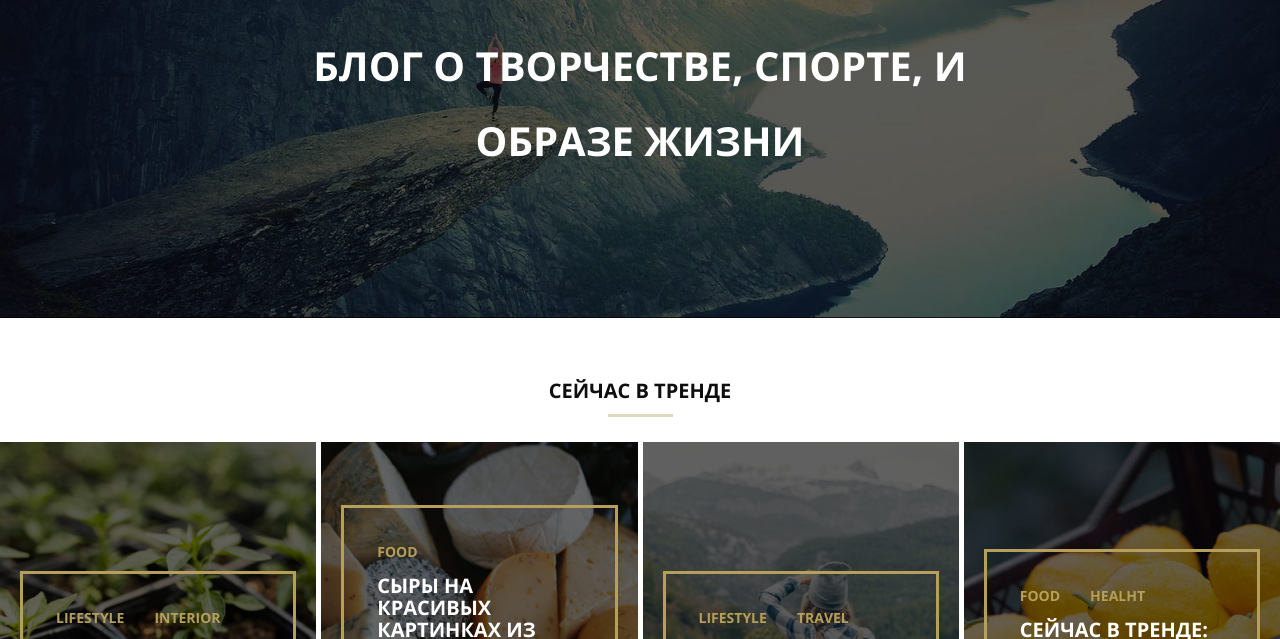
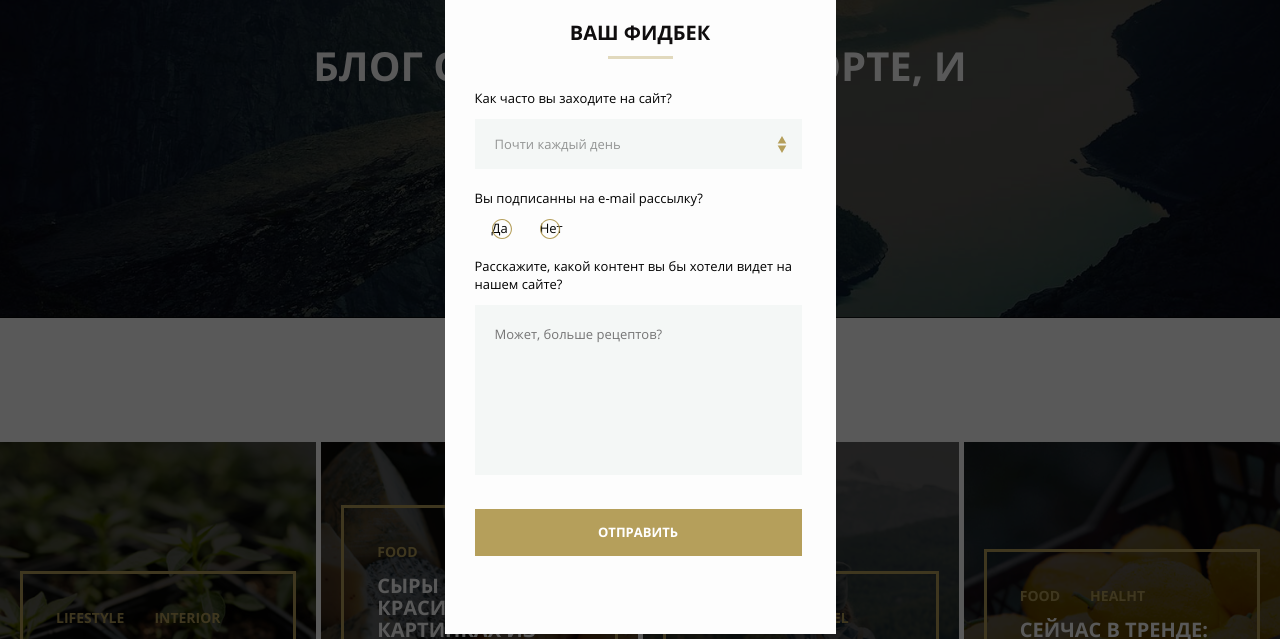
Before and after one commit to Katrina-Panina/mq-diplpom-Panina, a plain HTML site: page index.html in a window 1280 px wide. Shown: the part 113-752 px from the top of the page. Drawn offline with Linux system fonts and the light colour scheme; files whose address does not match are found by name.

Commit message:
Add files via upload

```diff
--- a/css/style.css
+++ b/css/style.css
@@ -746,9 +746,11 @@
     /* product */
 
     .product-info {
-      width: 1200px;
+      width: 1170px;
       margin-right: auto;
       margin-left: auto;
+      padding-left: 15px;
+      padding-right: 15px;
     }
     .product-name {
       text-align: center;
@@ -786,9 +788,6 @@
       display: flex;
       flex-wrap: wrap;
       justify-content: space-between;
-      width: 1170px;
-
-
 
          }
 
@@ -922,7 +921,7 @@
   position: relative;
   padding: 14% 6.67% 7.88% 5.455%;
   border: 3px solid rgba(181, 159, 91, 0.6);
-  transform: translateY(-12%);
+  transform: translateY(-30px);
   display: flex;
   flex-direction: column;
   flex-grow: 1;
@@ -1073,6 +1072,9 @@
        top: 0;
        bottom: 0;
        display: none;
+       display: flex;
+       justify-content:center;
+       align-items: center;
 
       }
 
@@ -1094,6 +1096,10 @@
            position: relative;
            z-index: 999;
            background-color: #fdfdfd;
+           padding-top: 20px;
+           padding-bottom: 20px;
+
+
           }
 
 
@@ -1148,13 +1154,12 @@
         .select {
         border: none;
 
-        font-size: 14px;
-        font-family: Arial,sans-serif;
+        font-size: 13px;
+        font-family: 'Regular';
 
         width: 100%;
         height: 50px;
         padding-left: 20px;
-        font-family: inherit;
         background-color: #f4f7f6;
         background-image: url("../svg/form-arrows.svg");
         background-size: 10px auto;
@@ -1174,10 +1179,23 @@
           display: flex;
           flex-direction: row;
           margin-top: 12px;
+          justify-content:flex-start;
+      padding-left: 0;
+
+
+
         }
 
         .radio:nth-child(n+2) {
           margin-left: 15px;
+        }
+
+
+        .radio-group-text {
+          font-family: 'Regular';
+           font-size: 13px;
+           line-height: 13px;
+           color: #000000;
         }
 
          .radio-group-text::before {
@@ -1192,17 +1210,26 @@
            background-position: center center;
            background-size: 20px;
            vertical-align: middle;
+           justify-content:flex-start;
+      padding-left: 0;
+      position: absolute;
+      z-index: 4;
+
+
+
+
+
           }
 
           .radio-button:checked ~ .radio-group-text::before {
             background-image: url(../svg/form-circle.svg);
+            position: absolute;
+      z-index: 4;
+
             }
 
           .radio-button {
-            position: absolute;
-            clip: rect(1px, 1px, 1px, 1px);
-            height: 1px;
-            width: 1px;
+            opacity: 0;
           }
 
 
@@ -1212,7 +1239,7 @@
         color: #ffffff;
         background-color: #b59f5b;
         text-transform: uppercase;
-        font-size: 14px;
+        font-size: 13px;
         font-family: 'Bold';
         width: 327px;
         height: 47px;
@@ -1220,7 +1247,7 @@
 
         }
 
-        .button:hover{
+        .button-popup:hover{
           font-size: 15px;
           text-transform:uppercase;
         }
@@ -1230,8 +1257,8 @@
            list-style: none;
            text-align: left;
            font-family: 'Regular';
-           font-size: 14px;
-           line-height: 14px;
+           font-size: 13px;
+           line-height: 13px;
            color: #000000;
 
         }
@@ -1246,8 +1273,8 @@
           width: 287px;
           height: 130px;
           resize: none;
-          font-family: inherit;
-          font-size: inherit;
+          font-family: 'Regular';
+          font-size: 13px;
           color: rgb(155, 156, 156);
         }
 
@@ -1398,7 +1425,7 @@ aside {
 .product-content {
   display: flex;
   flex-wrap: wrap;
-  width: 95%;
+  width: 100%;
        }
 
 .card-product {
@@ -1417,7 +1444,7 @@ aside {
   display: flex;
   flex-direction: column;
   flex-grow: 1;
-  transform: translateY(-15%);
+  transform: translateY(-30px);
   padding-top: 50px;
 
 
@@ -1502,7 +1529,6 @@ padding-top: 0;
   padding: 0;
   background-color: transparent;
   font-size: 25px;
-  position: relative;
   text-indent: -9999px;
   cursor: pointer;
   position: relative;
--- a/index.html
+++ b/index.html
@@ -452,12 +452,12 @@
          <span class="checkbox-text">Вы подписанны на e-mail рассылку?</span>
          <div class="radio-group">
          <div class="radio">
-           <input name="checkbox" type="radio" class="radio-button" value="yes">
-           <span class="radio-group-text">Да</span>
+           <input name="checkbox" type="radio" class="radio-button" value="yes" id="yes">
+           <label for="yes"<span class="radio-group-text">Да</span></label>
          </div>
          <div class="radio">
-         <input name="checkbox" type="radio" class="radio-button" value="no">
-         <span class="radio-group-text">Нет</span>
+         <input name="checkbox" type="radio" class="radio-button" value="no" id="no">
+         <label for="no"<span class="radio-group-text">Нет</span></label>
        </div>
       </div>
       </label>
```
